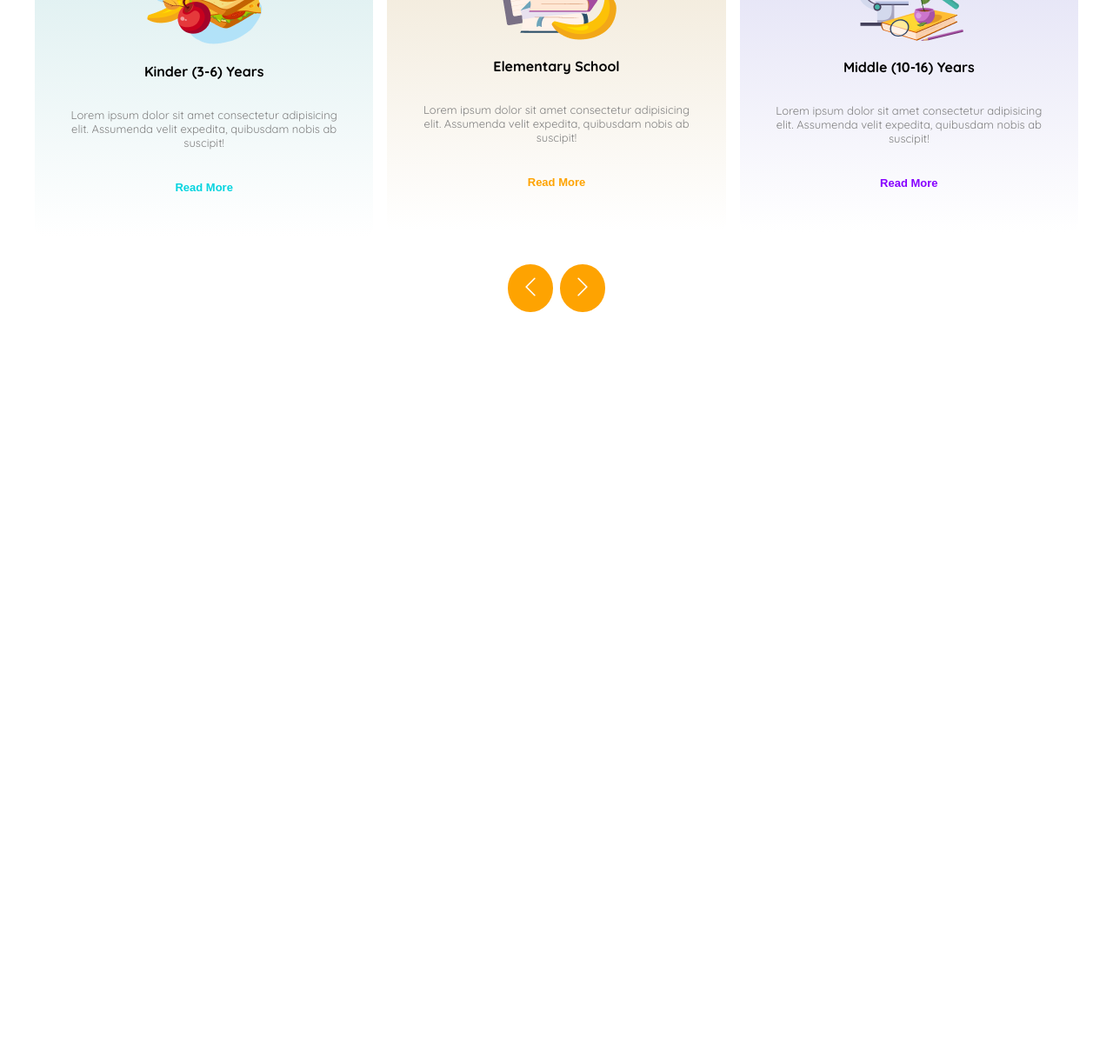
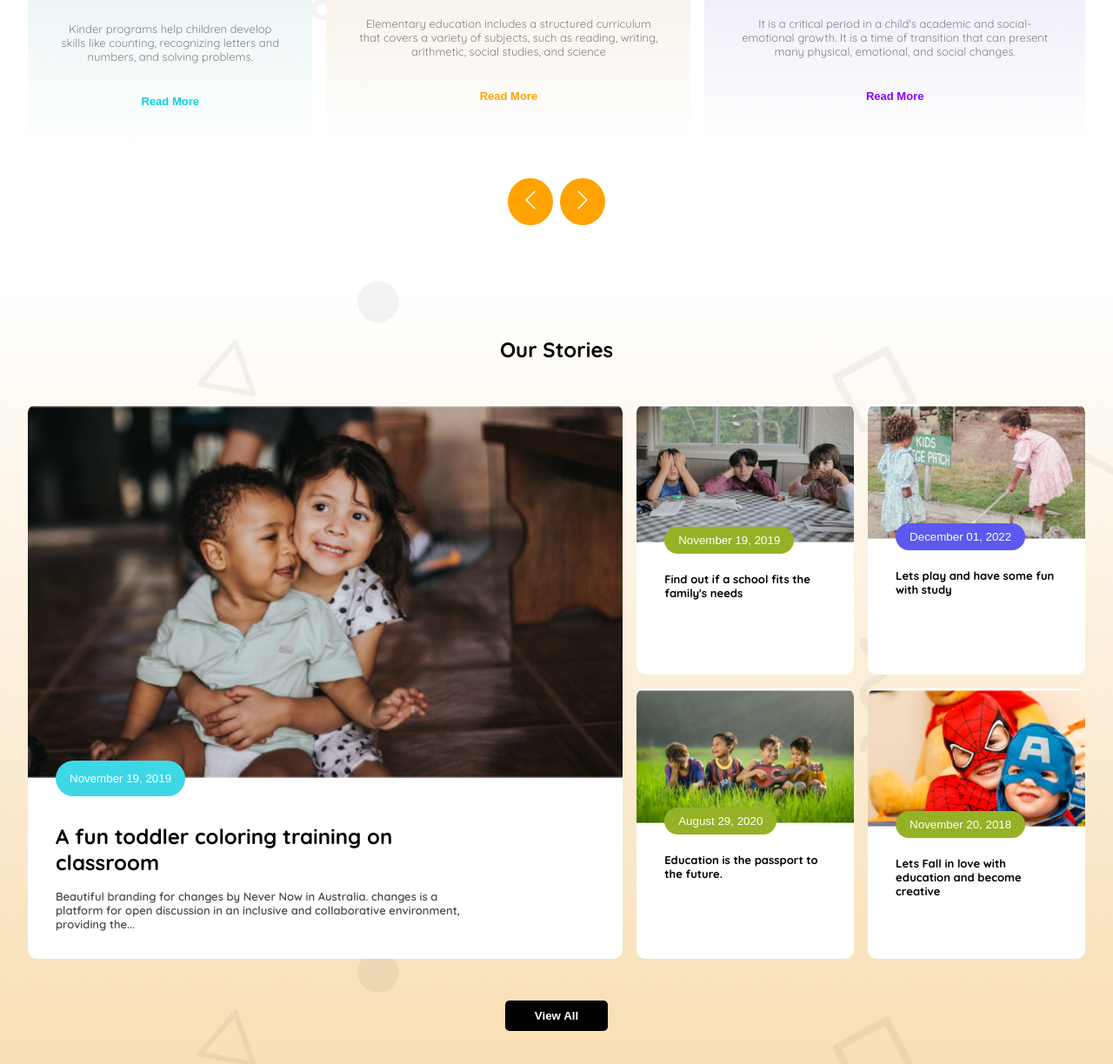
Before and after one commit to rabiul3000/kids-school, a plain HTML site: page index.html in a window 1280 px wide. Shown: the part 974-2198 px from the top of the page at 87% size. Before the commit the page ends 1365 px from the top, so only its background shows below. Drawn offline with Linux system fonts and the light colour scheme.

Commit message:
stories section and fixes some bad code

```diff
--- a/index.html
+++ b/index.html
@@ -72,8 +72,8 @@
 						</div>
 						<div class="curriculam__card__description">
 							<p>
-								Lorem ipsum dolor sit amet consectetur adipisicing elit.
-								Assumenda velit expedita, quibusdam nobis ab suscipit!
+								Kinder programs help children develop skills like counting,
+								recognizing letters and numbers, and solving problems.
 							</p>
 						</div>
 						<div class="curriculam__card__btn">
@@ -90,8 +90,9 @@
 						</div>
 						<div class="curriculam__card__description">
 							<p>
-								Lorem ipsum dolor sit amet consectetur adipisicing elit.
-								Assumenda velit expedita, quibusdam nobis ab suscipit!
+								Elementary education includes a structured curriculum that
+								covers a variety of subjects, such as reading, writing,
+								arithmetic, social studies, and science
 							</p>
 						</div>
 						<div class="curriculam__card__btn">
@@ -108,8 +109,9 @@
 						</div>
 						<div class="curriculam__card__description">
 							<p>
-								Lorem ipsum dolor sit amet consectetur adipisicing elit.
-								Assumenda velit expedita, quibusdam nobis ab suscipit!
+								It is a critical period in a child's academic and
+								social-emotional growth. It is a time of transition that can
+								present many physical, emotional, and social changes.
 							</p>
 						</div>
 						<div class="curriculam__card__btn">
@@ -120,22 +122,116 @@
 
 				<div class="curriculam__nextPagebtn">
 					<button>
-                        <svg xmlns="http://www.w3.org/2000/svg" width="26" height="26" fill="currentColor" class="bi bi-chevron-left" viewBox="0 0 16 16">
-                            <path fill-rule="evenodd" d="M11.354 1.646a.5.5 0 0 1 0 .708L5.707 8l5.647 5.646a.5.5 0 0 1-.708.708l-6-6a.5.5 0 0 1 0-.708l6-6a.5.5 0 0 1 .708 0"/>
+						<svg
+							xmlns="http://www.w3.org/2000/svg"
+							width="26"
+							height="26"
+							fill="currentColor"
+							class="bi bi-chevron-left"
+							viewBox="0 0 16 16"
+						>
+							<path
+								fill-rule="evenodd"
+								d="M11.354 1.646a.5.5 0 0 1 0 .708L5.707 8l5.647 5.646a.5.5 0 0 1-.708.708l-6-6a.5.5 0 0 1 0-.708l6-6a.5.5 0 0 1 .708 0"
+							/>
 						</svg>
 					</button>
 					<button>
-                        <svg xmlns="http://www.w3.org/2000/svg" width="26" height="26" fill="currentColor" class="bi bi-chevron-right" viewBox="0 0 16 16">
-                            <path fill-rule="evenodd" d="M4.646 1.646a.5.5 0 0 1 .708 0l6 6a.5.5 0 0 1 0 .708l-6 6a.5.5 0 0 1-.708-.708L10.293 8 4.646 2.354a.5.5 0 0 1 0-.708"/>
+						<svg
+							xmlns="http://www.w3.org/2000/svg"
+							width="26"
+							height="26"
+							fill="currentColor"
+							class="bi bi-chevron-right"
+							viewBox="0 0 16 16"
+						>
+							<path
+								fill-rule="evenodd"
+								d="M4.646 1.646a.5.5 0 0 1 .708 0l6 6a.5.5 0 0 1 0 .708l-6 6a.5.5 0 0 1-.708-.708L10.293 8 4.646 2.354a.5.5 0 0 1 0-.708"
+							/>
 						</svg>
 					</button>
 				</div>
 			</section>
 
+			<section class="stories">
+				<div class="stories__title">
+					<h1>Our Stories</h1>
+				</div>
+				<div class="stories__container">
+					<div class="stories__left">
+						<div class="lg__card">
+							<div class="lg__card__img">
+								<img src="./assets/story-1.png" alt="img" />
+							</div>
+							<div class="lg__card__btn">
+								<button>November 19, 2019</button>
+							</div>
+							<div class="lg__card__title">
+								<h1>A fun toddler coloring training on classroom</h1>
+							</div>
 
+							<div class="lg__card__description">
+								<p>
+									Beautiful branding for changes by Never Now in Australia.
+									changes is a platform for open discussion in an inclusive and
+									collaborative environment, providing the...
+								</p>
+							</div>
+						</div>
+					</div>
+					<div class="stories__right">
+						<div class="normal__card">
+							<div class="normal__card__img">
+								<img src="./assets/story-5.png" alt="img" />
+							</div>
+							<div class="normal__card__btn">
+								<button class="bg-olive">November 19, 2019</button>
+							</div>
+							<div class="normal__card__description">
+								<p>Find out if a school fits the family's needs</p>
+							</div>
+						</div>
+						<div class="normal__card">
+							<div class="normal__card__img">
+								<img src="./assets/story-2.png" alt="img" />
+							</div>
+							<div class="normal__card__btn">
+								<button class="bg-secondary-blue">December 01, 2022</button>
+							</div>
+							<div class="normal__card__description">
+								<p>Lets play and have some fun with study</p>
+							</div>
+						</div>
+						<div class="normal__card">
+							<div class="normal__card__img">
+								<img src="./assets/story-3.png" alt="img" />
+							</div>
+							<div class="normal__card__btn">
+								<button class="bg-olive">August 29, 2020</button>
+							</div>
+							<div class="normal__card__description">
+								<p>Education is the passport to the future.</p>
+							</div>
+						</div>
+						<div class="normal__card">
+							<div class="normal__card__img">
+								<img src="./assets/story-4.png" alt="img" />
+							</div>
+							<div class="normal__card__btn">
+								<button class="bg-olive">November 20, 2018</button>
+							</div>
+							<div class="normal__card__description">
+								<p>Lets Fall in love with education and become creative</p>
+							</div>
+						</div>
+					</div>
+				</div>
 
-
-
+				<div class="stories__btn">
+					<button class="btn bg-black">View All</button>
+				</div>
+			</section>
 		</main>
 	</body>
 </html>
--- a/style.css
+++ b/style.css
@@ -6,10 +6,6 @@
 }
 
 main {
-	width: 100%;
-	max-width: 1200px;
-	margin: 0 auto;
-
 	font-family: 'Quicksand', serif;
 	font-optical-sizing: auto;
 }
@@ -40,6 +36,15 @@ main {
 .bg-black {
 	background-color: black;
 }
+
+.bg-olive {
+	background-color: #95b226;
+}
+
+.bg-secondary-blue {
+	background-color: #5d58f0;
+}
+
 .bg-blue-gradiant {
 	background: linear-gradient(#d4ebec, white);
 }
@@ -67,6 +72,13 @@ main {
 
 .btn:active {
 	border: 2px solid white;
+}
+
+header {
+	padding-inline: 2rem;
+}
+section {
+	padding-inline: 2rem;
 }
 
 /* navbar */
@@ -113,7 +125,6 @@ nav > a {
 	display: flex;
 	justify-content: space-between;
 	align-items: center;
-	height: 75vh;
 }
 .hero__left {
 	display: flex;
@@ -129,6 +140,7 @@ nav > a {
 
 .hero__left > p {
 	width: 75%;
+	font-weight: 500;
 }
 
 .hero-image-container {
@@ -210,11 +222,138 @@ nav > a {
 	opacity: 0.2;
 }
 
+/* stories section */
 
+.stories {
+	background: url('./assets/bg.png'), linear-gradient(white, #f8deb2);
+	margin-top: 4rem;
+	padding-top: 4rem;
+	padding-bottom: 4rem;
+	background-position: top;
+}
+
+.stories__title {
+	text-align: center;
+}
+.stories__container {
+	padding-block: 3rem;
+	width: 100%;
+	display: flex;
+	gap: 1rem;
+	justify-content: space-between;
+}
+
+.stories__left {
+	display: flex;
+}
+
+.lg__card {
+	background-color: white;
+	width: 100%;
+	border-radius: 10px;
+	display: flex;
+	flex-direction: column;
+	padding-bottom: 1rem;
+}
+
+.lg__card__title {
+	padding-inline: 2rem;
+	width: 80%;
+}
+.lg__card__description {
+	padding: 1rem 2rem;
+	font-size: small;
+	color: rgb(73, 72, 72);
+	width: 80%;
+	font-weight: 600;
+}
+
+.lg__card__img {
+	border-top-left-radius: 10px;
+	border-top-right-radius: 10px;
+	overflow: hidden;
+}
+
+.lg__card__img > img {
+	width: 100%;
+	height: 100%;
+	object-fit: contain;
+}
+
+.lg__card__btn {
+	position: relative;
+	margin-bottom: 50px;
+}
+
+.lg__card__btn > button {
+	position: absolute;
+	background: #3cd8e8;
+	border: none;
+	color: white;
+	padding: 0.8rem 1rem;
+	border-radius: 30px;
+	left: 2rem;
+	top: -22px;
+}
+
+.stories__right {
+	display: grid;
+	grid-template-columns: repeat(2, 1fr);
+	grid-template-rows: repeat(2, 1fr);
+	gap: 1rem;
+}
+
+.normal__card {
+	border-radius: 10px;
+	background-color: white;
+	padding-bottom: 1rem;
+	display: flex;
+	flex-direction: column;
+}
+.normal__card__img {
+	border-top-left-radius: 10px;
+	border-top-right-radius: 10px;
+	overflow: hidden;
+}
+
+.normal__card__img > img {
+	width: 100%;
+	height: 100%;
+	object-fit: contain;
+}
+
+.normal__card__btn {
+	position: relative;
+	margin-bottom: 2rem;
+}
+.normal__card__btn > button {
+	position: absolute;
+	border: none;
+	color: white;
+	padding: 0.5rem 1rem;
+	border-radius: 30px;
+	left: 2rem;
+	top: -20px;
+}
+
+.normal__card__description {
+	padding-inline: 2rem;
+	font-size: small;
+	font-weight: bold;
+}
+
+.stories__btn {
+	display: flex;
+	justify-content: center;
+}
 
 /* for mobile responsiveness */
 @media screen and (max-width: 425px) {
-	/* navbar  */
+	section {
+		padding-inline: 0.2rem;
+	}
+
+	/* navbar style  */
 	nav {
 		display: none;
 	}
@@ -235,7 +374,7 @@ nav > a {
 		color: #fea301;
 	}
 
-	/* hero */
+	/* hero section */
 
 	.hero {
 		flex-direction: column-reverse;
@@ -260,7 +399,7 @@ nav > a {
 		justify-content: center;
 	}
 
-	/* curriculam */
+	/* curriculam section */
 
 	.curriculam {
 		display: block;
@@ -271,8 +410,10 @@ nav > a {
 	}
 
 	.curriculam__cards {
-		display: block;
+		display: flex;
+		flex-direction: column;
 		padding: 0.6rem;
+		gap: 0.2rem;
 	}
 
 	.curriculam__card {
@@ -284,12 +425,48 @@ nav > a {
 		display: none;
 	}
 
+	/* stories section  */
 
+	.stories {
+		flex-direction: column;
+		padding: 0;
+		margin: 0;
+	}
 
+	.stories__left {
+		display: none;
+	}
+
+	.stories__right {
+		padding-inline: 0.5rem;
+	}
+
+	.normal__card__btn > button {
+		position: absolute;
+		border: none;
+		color: white;
+		padding: 0.4rem 0.8rem;
+		border-radius: 30px;
+		left: 0.8rem;
+		top: -14px;
+		font-size: xx-small;
+	}
+
+	.normal__card__description {
+		padding: 0px 1rem;
+		font-size: x-small;
+	}
+
+	.stories__container {
+		margin-bottom: 0;
+		padding-bottom: 0;
+	}
+
+	.stories__btn > button {
+		margin-block: 1rem;
+		border-radius: 15px;
+	}
 }
-
-
-
 /* for tablet responsiveness */
 
 @media screen and (min-width: 426px) and (max-width: 768px) {
```
Lines whose indentation alone changed are shown as unchanged.
